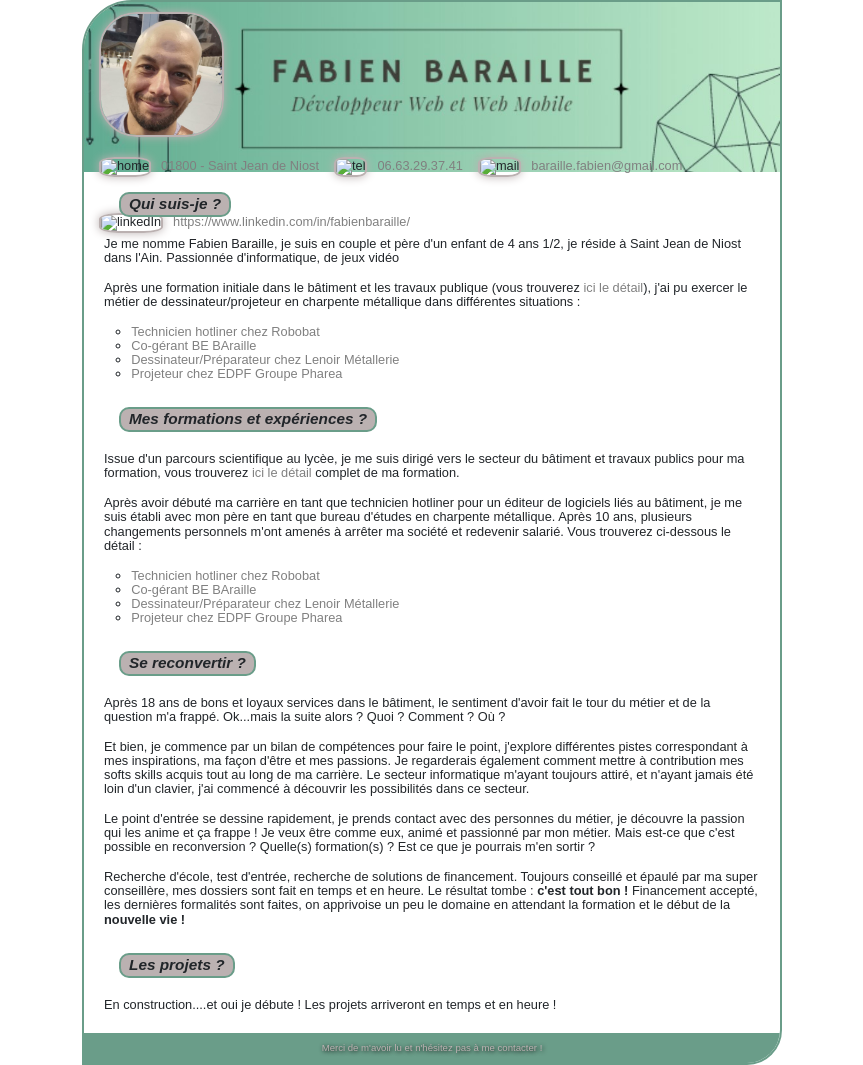
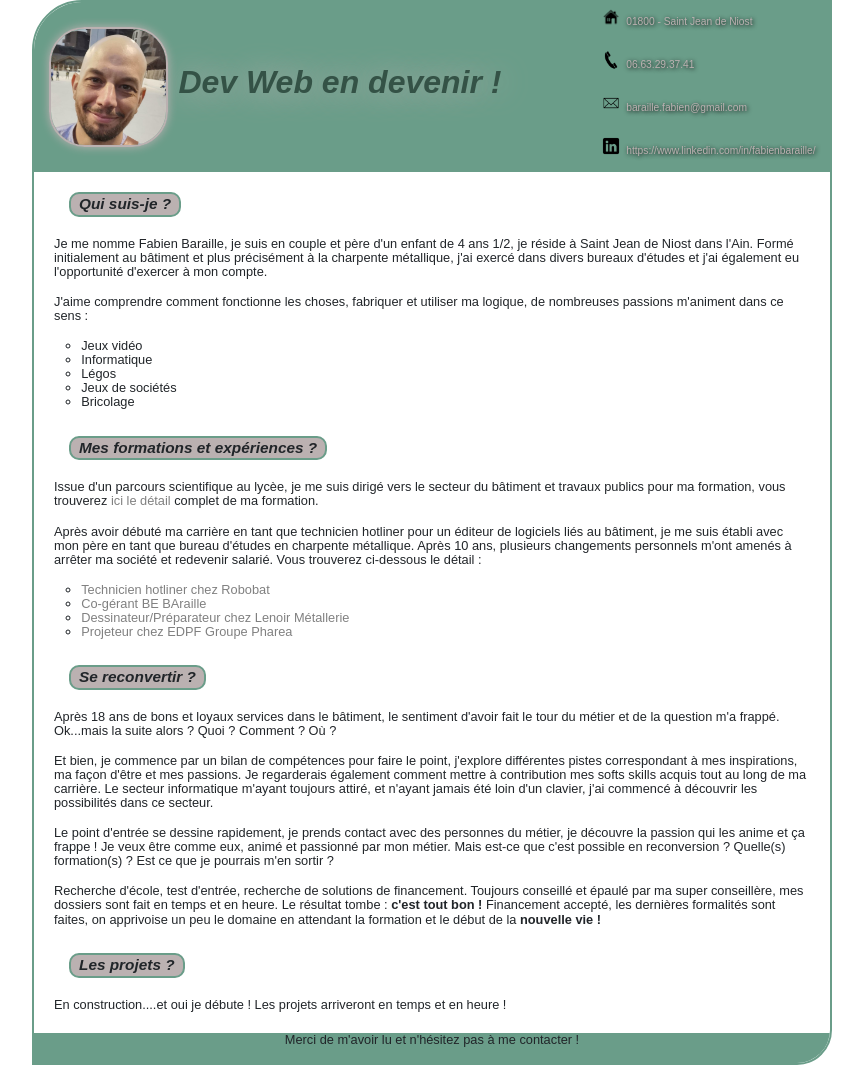
Before and after one commit to FabienBaraille/FabienBaraille.github.io, a PHP site: page / in a window 1280 px wide. Shown: the whole page, without its empty margins (208-1071 px from the left). Run offline with PHP 8.4, Linux system fonts and the light colour scheme.

Commit message:
ajout et modification des pages existantes

```diff
--- a/CSS/style.css
+++ b/CSS/style.css
@@ -10,8 +10,8 @@ header {
     flex-direction: column;
     margin-bottom: 15px;
 }
-header img {
-    max-width: 25%;
+.identity {
+    max-width: 20%;
     height: auto;
     border: 2px solid #BBB1B1;
     box-shadow: 0 0 10px #BBB1B1;
@@ -30,6 +30,14 @@ header div {
 }
 .contact {
     flex-wrap: wrap;
+}
+.contact p {
+    margin: 0 5px;
+}
+.contact img {
+    margin: 0 5px 10px;
+    width: 20px;
+    height: auto;
 }
 section {
     padding: 5px 20px;
@@ -91,55 +99,50 @@ footer {
     display: flex;
     justify-content: center;
 }
-footer p {
+header p {
     color: #BBB1B1;
-    font-size: 0.75em;
-    margin: 10px auto;
     text-shadow: 1px 1px 4px black;
 }
-footer a {
+header a {
     text-decoration: none;
     color: #BBB1B1;
     transition: 2s;
 }
-footer a:hover {
+header a:hover {
     text-decoration: none;
     color: black;
-    font-size: 1.2em;
 }
 
 
 /* MEDIA QUERIES */
 
-@media screen and (min-width : 500px) {
-
-    header img {
-        width: auto;
-        height: 125px;
-        margin-left: 15px;
-    }
-    h1 {
-        visibility: hidden;
-    }
-    header {
-        background-image: url('../images/1686625574310.jpg');
-        background-size: cover;
-        height: 170px;
-    }
-
-}
-
-@media screen and (min-width : 700px) {
+@media screen and (min-width : 800px) {
 
     .central_page {
-        width: 700px;
+        width: 800px;
         margin: 0 auto;
         border: 2px solid #6A9D89;
         border-radius: 50px 0 35px;
         overflow: hidden;
     }
-
+    .identity {
+        margin-left: 15px;
+        max-width: 25%;
+    }
     h1 {
         font-size: 2.5em;
     }
+    header {
+        height: 170px;
+        flex-direction: row;
+        justify-content: space-between;
+    }
+    header div:first-child {
+        width: 60%;
+    }
+    .contact {
+        width: 30%;
+        line-height: 1em;
+        font-size: 0.8em;
+    }
 }
--- a/index.html
+++ b/index.html
@@ -15,25 +15,26 @@
     <main class="central_page">
         <header>
             <div>
-                <img src="./images/profil.jpg" alt="Photo FabienB">
+                <img class="identity" src="./images/profil.jpg" alt="Photo FabienB">
                 <h1>Dev Web en devenir !</h1>
             </div>
             <div class="contact">
-                <p><img src="" alt="home"><a href="https://goo.gl/maps/szX2T9X6C7AGfyHG9">01800 - Saint Jean de Niost</a></p>
-                <p><img src="" alt="tel"><a href="tel:+33663293741">06.63.29.37.41</a></p>
-                <p><img src="" alt="mail"><a href="mailto:baraille.fabien@gmail.com">baraille.fabien@gmail.com</a></p>
-                <p><img src="" alt="linkedIn"><a href="https://www.linkedin.com/in/fabienbaraille/">https://www.linkedin.com/in/fabienbaraille/</a></p>
+                <p><img src="./images/home-icon.png" alt="home"><a href="https://goo.gl/maps/szX2T9X6C7AGfyHG9">01800 - Saint Jean de Niost</a></p>
+                <p><img src="./images/phone-icon.png" alt="tel"><a href="tel:+33663293741">06.63.29.37.41</a></p>
+                <p><img src="./images/mail-icon.png" alt="mail"><a href="mailto:baraille.fabien@gmail.com">baraille.fabien@gmail.com</a></p>
+                <p><img src="./images/linkedin-icon.png" alt="linkedIn"><a href="https://www.linkedin.com/in/fabienbaraille/">https://www.linkedin.com/in/fabienbaraille/</a></p>
             </div>
         </header>
         <section>
             <h2>Qui suis-je ?</h2>
-            <p>Je me nomme Fabien Baraille, je suis en couple et père d'un enfant de 4 ans 1/2, je réside à Saint Jean de Niost dans l'Ain. Passionnée d'informatique, de jeux vidéo</p>
-            <p>Après une formation initiale dans le bâtiment et les travaux publique (vous trouverez <a href="./formation.html">ici le détail</a>), j'ai pu exercer le métier de dessinateur/projeteur en charpente métallique dans différentes situations :</p>
+            <p>Je me nomme Fabien Baraille, je suis en couple et père d'un enfant de 4 ans 1/2, je réside à Saint Jean de Niost dans l'Ain. Formé initialement au bâtiment et plus précisément à la charpente métallique, j'ai exercé dans divers bureaux d'études et j'ai également eu l'opportunité d'exercer à mon compte.</p>
+            <p>J'aime comprendre comment fonctionne les choses, fabriquer et utiliser ma logique, de nombreuses passions m'animent dans ce sens :</p>
             <ul>
-                <li><a href="./experience.html">Technicien hotliner chez Robobat</a></li>
-                <li><a href="./experience.html">Co-gérant BE BAraille</a></li>
-                <li><a href="./experience.html">Dessinateur/Préparateur chez Lenoir Métallerie</a></li>
-                <li><a href="./experience.html">Projeteur chez EDPF Groupe Pharea</a></li>
+                <li>Jeux vidéo</li>
+                <li>Informatique</li>
+                <li>Légos</li>
+                <li>Jeux de sociétés</li>
+                <li>Bricolage</li>
             </ul>
         </section>
         <section>
```
Also changed, not shown: experience.html (+11 -3 lines), formation.html (+12 -3 lines), projet.html (+11 -3 lines).
